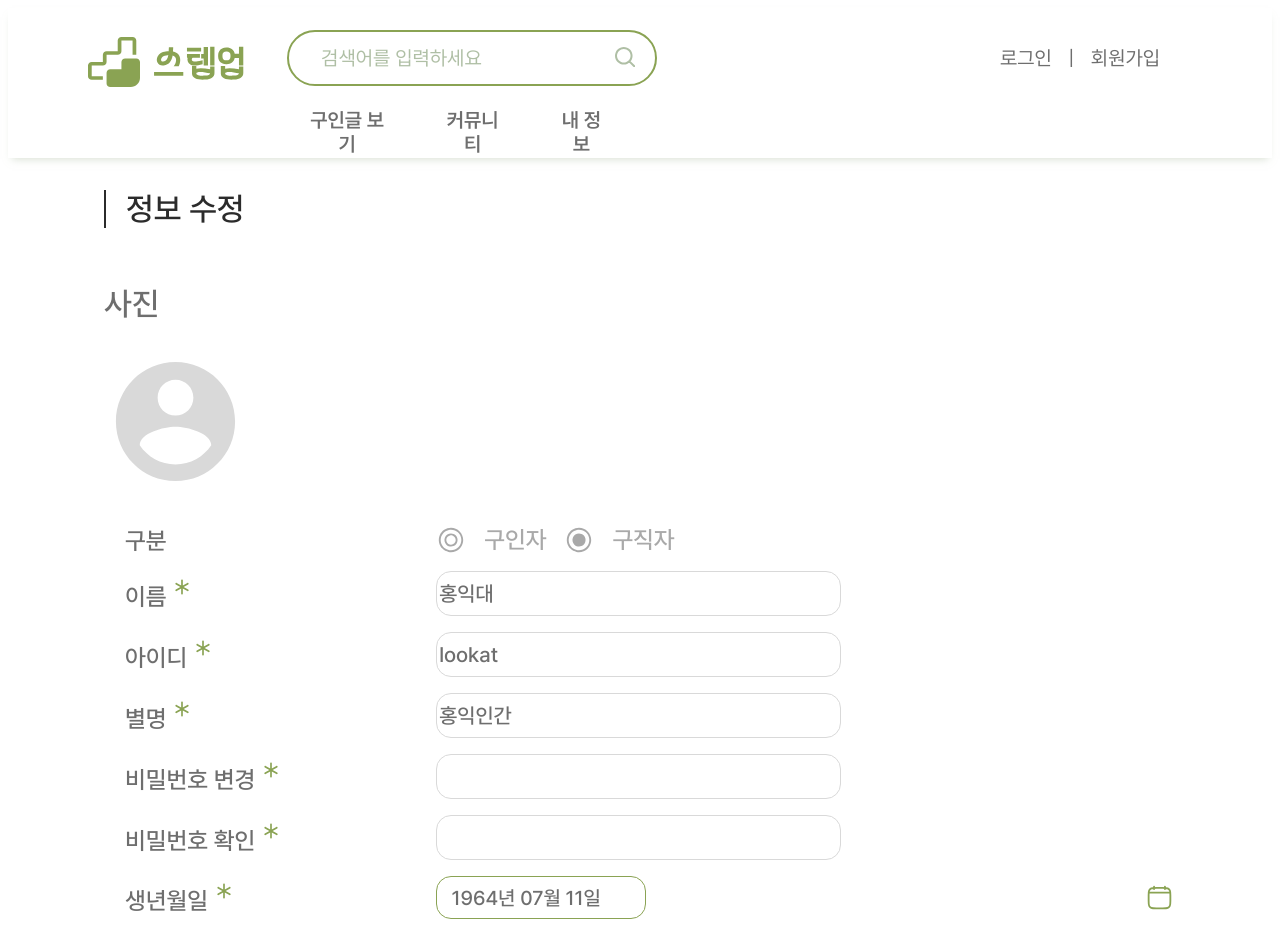
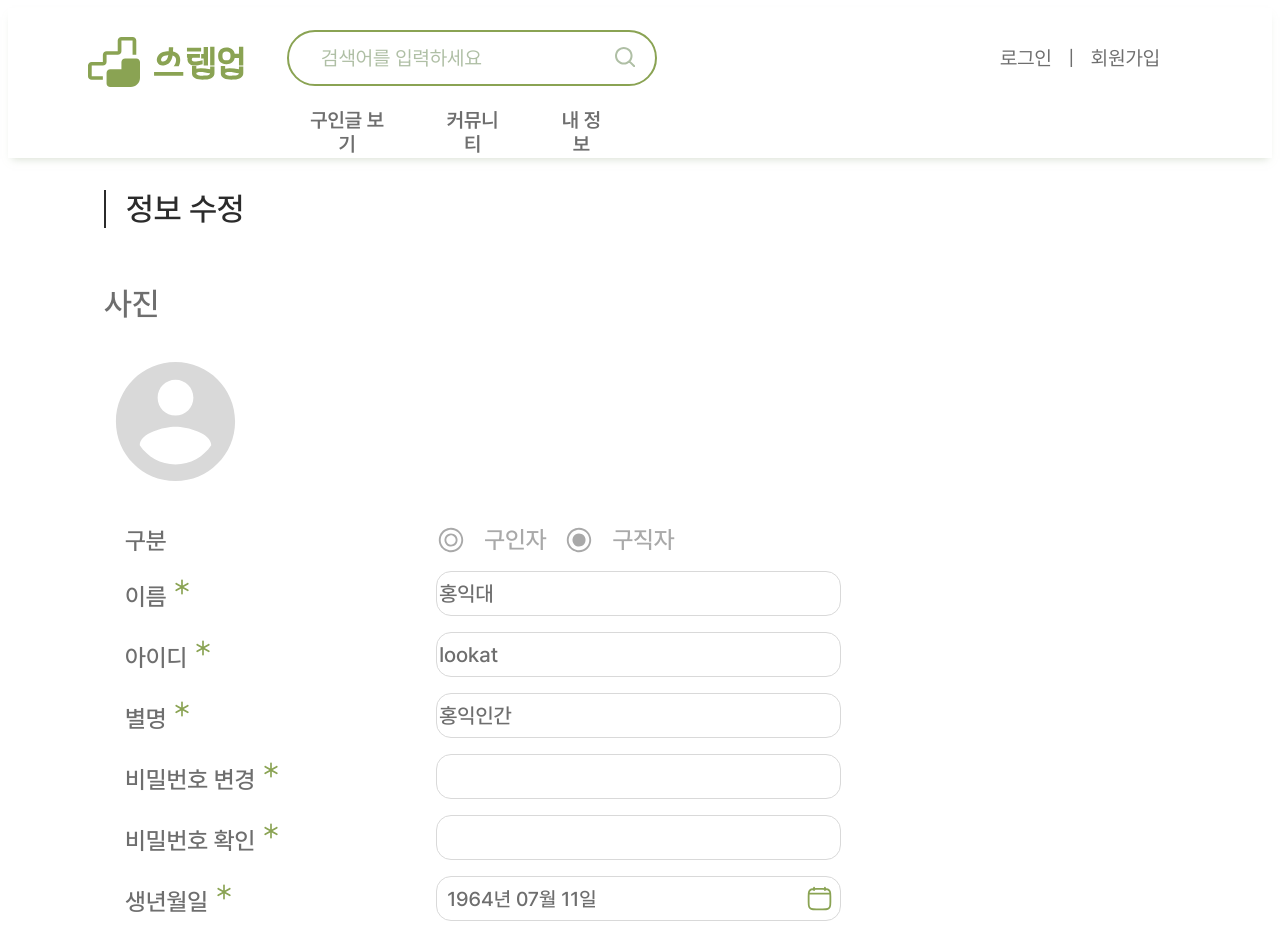
Before and after one commit to ICT-project-stepup/stepup-web, a React (Create React App) app: page /homelessmodifyinfo in a window 1280 px wide. Shown: the top 934 px of the page. Built offline with nearby package versions, Linux system fonts and the light colour scheme.

Commit message:
Fix: 달력 입력란 크기와 아이콘 위치 수정

```diff
--- a/src/pages/homeless/HmlsModifyInfo.js
+++ b/src/pages/homeless/HmlsModifyInfo.js
@@ -11,6 +11,7 @@ import { ReactComponent as RadioOnIcon } from "../../icons/RadioOnIcon.svg";
 import { ReactComponent as RadioOffIcon } from "../../icons/RadioOffIcon.svg";
 import RoundGreenBtn from "../../components/buttons/RoundGreenBtn";
 import { ReactComponent as MustIcon } from "../../icons/MustIcon.svg";
+import {ReactComponent as CalendarIcon} from "../../icons/CalendarIcon.svg";
 
 export default function HmlsModifyInfo() {
   const infoData = {
@@ -289,12 +290,10 @@ export default function HmlsModifyInfo() {
                 생년월일 <StyledMustIcon />
               </td>
               <td>
-                <Calendar
-                  selectedDate={selectedDate}
-                  handleDateChange={handleDateChange}
-                  isEditable={isEditing}
-                />
-              </td>
+  <CustomCalendarWrapper>
+    <Calendar selectedDate={selectedDate} handleDateChange={handleDateChange} isEditable={isEditing} />
+  </CustomCalendarWrapper>
+</td>
             </tr>
             <tr>
               <td>
@@ -548,3 +547,30 @@ const ErrorText = styled.span`
   position: absolute;
   margin-top: 0.7rem;
 `;
+
+
+const CustomCalendarWrapper = styled.div`
+
+  width: 100%;
+  max-width: 25.3125rem;
+
+  .react-datepicker-wrapper {
+    width: 100%;
+  }
+
+  .react-datepicker__input-container input {
+    height: 2.8125rem;
+    border: 1.5px solid #d9d9d9;
+    border-radius: 15px;
+    max-width: 25.3125rem;
+    text-align: left;
+  }
+
+    .calendar-icon-wrapper {
+    position: absolute;
+    right: 10px;
+    top: 50%;
+    transform: translateY(-50%);
+    pointer-events: none;
+  }
+`;
```
